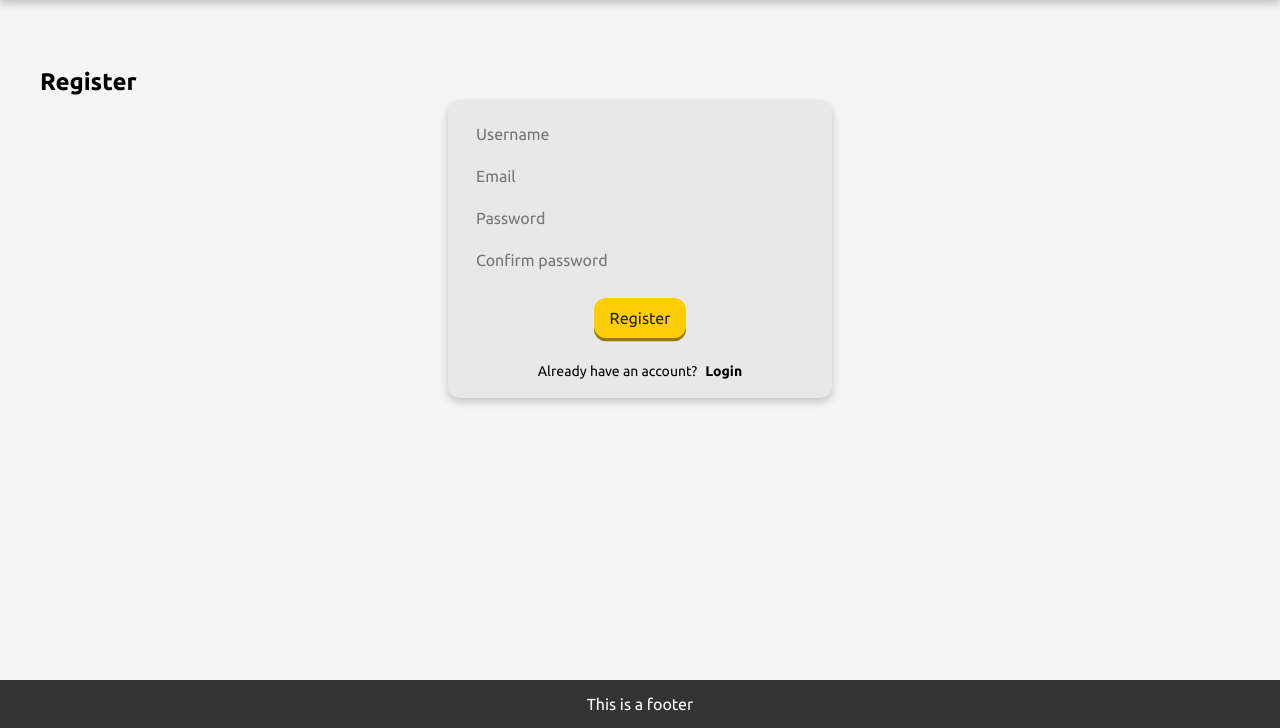
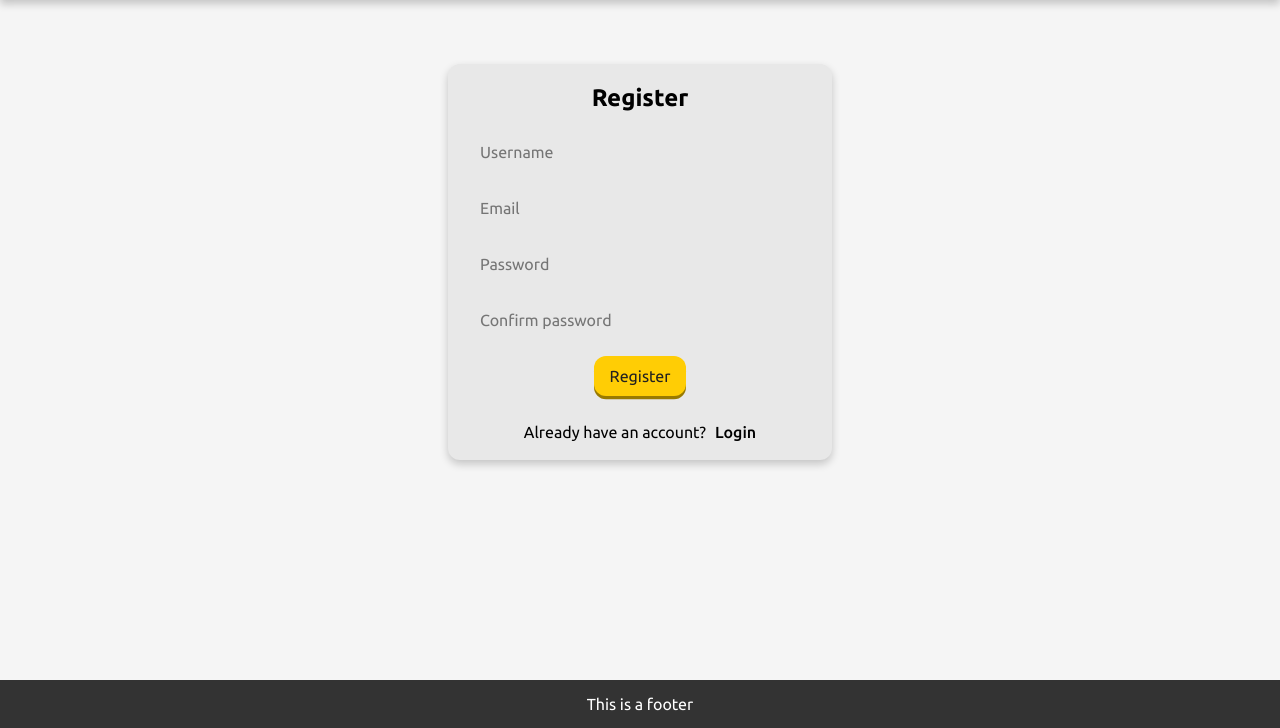
Before and after one commit to brendanjcarlson/pokebattler, a Flask app: page /auth/register in a window 1280 px wide. Shown: the part 72-800 px from the top of the page. Run offline with Flask 3, Linux system fonts and the light colour scheme; some libraries are stand-ins or nearby versions.

Commit message:
refactor

```diff
--- a/app/__init__.py
+++ b/app/__init__.py
@@ -7,6 +7,7 @@ from .models import db, User
 from .home.routes import home
 from .auth.routes import auth
 from .poke.routes import poke
+from .user.routes import user
 
 app = Flask(__name__)
 app.config.from_object(Config)
@@ -14,15 +15,16 @@ app.config.from_object(Config)
 db.init_app(app)
 migrate = Migrate(app, db)
 
+
+app.register_blueprint(home, url_prefix='/')
+app.register_blueprint(auth, url_prefix='/auth')
+app.register_blueprint(poke, url_prefix='/poke')
+app.register_blueprint(user, url_prefix='/user')
+
 login = LoginManager()
 login.init_app(app)
+login.login_view = 'auth.login'
 
 @login.user_loader
 def load_user(user_id):
     return User.query.get(user_id)
-
-login.login_view = 'auth.login_page'
-
-app.register_blueprint(home, url_prefix='/')
-app.register_blueprint(auth, url_prefix='/auth')
-app.register_blueprint(poke, url_prefix='/poke')
--- a/app/auth/auth_templates/register.html.j2
+++ b/app/auth/auth_templates/register.html.j2
@@ -2,20 +2,20 @@
 
 
 {% block content %}
-<h2>Register</h2>
 
 <form class='form' method="POST">
+    <h2 class="form-title">Register</h2>
     {{ form.hidden_tag() }}
     <div class="form-inputs">
-        {{ form.username(class='form-row') }}
-        {{ form.email(class='form-row') }}
-        {{ form.password(class='form-row') }}
-        {{ form.confirm_password(class='form-row') }}
+        {{ form.username(class='form-input') }}
+        {{ form.email(class='form-input') }}
+        {{ form.password(class='form-input') }}
+        {{ form.confirm_password(class='form-input') }}
     </div>
     <div class="form-btns">
         {{ form.submit(class='btn btn-yellow') }}
     </div>
-    <p>Already have an account?<a href="{{ url_for('auth.login_page') }}">Login</a></p>
+    <p>Already have an account?<a href="{{ url_for('auth.login') }}">Login</a></p>
 </form>
 
 {% endblock %}
--- a/app/auth/routes.py
+++ b/app/auth/routes.py
@@ -9,8 +9,14 @@ auth = Blueprint('auth', __name__, template_folder='auth_templates')
 
 @auth.get('/register')
 @auth.post('/register')
-def register_page():
+def register():
     form = RegisterForm()
+    kwargs = {
+        'title': 'PokeBattle | Register',
+        'form': form,
+        'user': current_user
+        }
+
     if request.method == 'POST':
         if form.validate():
             username = form.username.data
@@ -26,14 +32,20 @@ def register_page():
             else:
                 user = User(username, email, password)
                 user.CREATE()
-                return redirect(url_for('auth.login_page'))
-    return render_template('register.html.j2', form=form, user=current_user)
+                return redirect(url_for('auth.login'))
+    return render_template('register.html.j2',  **kwargs)
 
 
 @auth.get('/login')
 @auth.post('/login')
-def login_page():
+def login():
     form = LoginForm()
+    kwargs = {
+        'title': 'PokeBattle | Login',
+        'form': form,
+        'user': current_user
+    }
+
     if request.method == 'POST':
         if form.validate():
             username = form.username.data
@@ -46,15 +58,15 @@ def login_page():
                     if 'next' in request.args:
                         return redirect(request.args['next'])
                     else:
-                        return redirect(url_for('home.home_page'))
+                        return redirect(url_for('home.landing'))
                 else:
                     return render_template('login.html.2')
             else:
                 return render_template('login.html.j2')
 
-    return render_template('login.html.j2', form=form, user=current_user)
+    return render_template('login.html.j2', **kwargs)
 
 @auth.get('/logout')
 def logout():
     logout_user()
-    return redirect(url_for('home.home_page'))
+    return redirect(url_for('home.landing'))
--- a/app/poke/poke_templates/search.html.j2
+++ b/app/poke/poke_templates/search.html.j2
@@ -10,9 +10,9 @@
         <div class="poke-header">
             <h2>{{ poke.name.title() }}</h2>
             {% if not caught %}
-            <a class='btn-small btn-red' href="{{ url_for('poke.poke_catch', poke_id=poke.id) }}">Catch</a>
+            <a class='btn-small btn-red' href="{{ url_for('poke.catch', poke_id=poke.id) }}">Catch</a>
             {% elif caught_user.id == current_user.id %}
-            <a class='btn-small btn-red' href="{{ url_for('poke.poke_release', poke_id=poke.id) }}">Release</a>
+            <a class='btn-small btn-red' href="{{ url_for('poke.release', poke_id=poke.id) }}">Release</a>
             {% else %}
             <p>Caught by {{ caught_user.username }}</p>
             {% endif %}
--- a/app/poke/poke_templates/team.html.j2
+++ b/app/poke/poke_templates/team.html.j2
@@ -19,7 +19,7 @@
     <div class="poke-card" data-background="{{ poke.poke_type }}">
         <div class="poke-header">
             <h2>{{ poke.name.title() }}</h2>
-            <a class='btn-small btn-red' href="{{ url_for('poke.poke_release', poke_id=poke.id) }}">Release</a>
+            <a class='btn-small btn-red' href="{{ url_for('poke.release', poke_id=poke.id) }}">Release</a>
         </div>
         <img src="{{ poke.sprite_url }}" alt="{{ poke.name }}">
         <div class="poke-section">
--- /dev/null
+++ b/app/static/index.js
@@ -0,0 +1,3 @@
+document.addEventListener('DOMContentLoaded', init);
+
+function init() {}
--- a/app/static/styles.css
+++ b/app/static/styles.css
@@ -80,6 +80,7 @@ header {
     display: flex;
     align-items: center;
     gap: 0.75rem;
+    margin-right: 1rem;
 }
 .nav-link-animated:is(:hover, :focus) img {
     animation: wobble 1500ms ease-in-out infinite;
@@ -210,48 +211,61 @@ FORMS
 .form {
     display: flex;
     flex-direction: column;
-    justify-content: center;
-    align-items: center;
-    gap: 1.25rem;
     background-color: var(--clr-bg-dark);
-    width: min(24rem, 90%);
+    border-radius: var(--border-radius);
+    width: 24rem;
+    padding: 1rem;
     margin: 0 auto;
-    border-radius: var(--border-radius);
-    padding: 1rem;
     box-shadow: var(--box-shadow);
 }
 
-.form-horizontal {
-    flex-direction: row;
+.form p {
+    margin: 0 auto;
+}
+
+.form p a {
+    margin-left: 1ch;
+    font-weight: 500;
+}
+
+.form p a:hover {
+    text-decoration: underline;
+}
+
+.form-title {
+    margin: 0 auto 1rem;
 }
 
 .form-inputs {
-    width: 100%;
+    display: flex;
+    flex-direction: column;
+    flex: 1;
 }
 
-.form-row {
-    padding: 0.375rem 0.75rem;
-    width: 100%;
-}
-.form-row:not(:last-child) {
-    margin-bottom: 0.375rem;
+.form-input {
+    margin-bottom: 1rem;
+    padding: 0.5rem 1rem;
 }
 
 .form-btns {
-    margin-bottom: 0.2rem;
+    display: flex;
+    align-items: center;
+    justify-content: center;
+    margin-bottom: 1.5rem;
 }
 
-.form p {
-    font-size: 0.875rem;
+.header-form {
+    display: flex;
+    align-items: center;
 }
 
-.form p a {
-    font-weight: 700;
-    margin-left: 1ch;
-    padding-bottom: 1px;
+.header-form .form-btns {
+    margin-bottom: 0;
+    margin-left: 1rem;
 }
-.form p a:is(:hover, :focus) {
-    border-bottom: 2px solid var(--clr-text-dark);
+
+.header-form .form-input {
+    margin-bottom: 0;
 }
 
 /*
--- a/app/templates/head.html.j2
+++ b/app/templates/head.html.j2
@@ -9,4 +9,5 @@
     <script src="https://kit.fontawesome.com/c8702b7e57.js" crossorigin="anonymous"></script>
     <link rel="stylesheet" href="{{ url_for('static', filename='reset.css') }}">
     <link rel="stylesheet" href="{{ url_for('static', filename='styles.css') }}">
+    <script src="{{ url_for('static', filename='index.js') }}" defer></script>
 </head>
--- a/app/templates/header.html.j2
+++ b/app/templates/header.html.j2
@@ -1,37 +1,28 @@
-<!DOCTYPE html>
-<html lang="en">
-
-<head>
-    <meta charset="UTF-8">
-    <meta http-equiv="X-UA-Compatible" content="IE=edge">
-    <meta name="viewport" content="width=device-width, initial-scale=1.0">
-    <title>{{ title }}</title>
-    <link rel="preconnect" href="https://fonts.googleapis.com">
-    <link rel="preconnect" href="https://fonts.gstatic.com" crossorigin>
-    <link href="https://fonts.googleapis.com/css2?family=Ubuntu:wght@300;400;500;700&display=swap" rel="stylesheet">
-    <script src="https://kit.fontawesome.com/c8702b7e57.js" crossorigin="anonymous"></script>
-    <link rel="stylesheet" href="{{ url_for('static', filename='reset.css') }}">
-    <link rel="stylesheet" href="{{ url_for('static', filename='styles.css') }}">
-</head>
-
-<body>
 <header>
     <nav class="nav container">
         <div>
-                <a class='nav-link-animated' href="{{ url_for('home.home_page') }}">
+            <a class='nav-link-animated' href="{{ url_for('home.landing') }}">
                 <img src="{{ url_for('static', filename='pokeball.png') }}" alt="">
-                    <h1>{{ title }}</h1>
+                <h1>PokeBattle</h1>
             </a>
             {% if user.is_authenticated %}
-                <a href="{{ url_for('poke.poke_team', username=user.username) }}"> {{ user.username }}</a>
-                <a href="{{ url_for('poke.poke_search') }}">Find pokemans!</a>
+            <form class="header-form" method="POST" action="{{ url_for('poke.search') }}">
+                {{ form.hidden_tag() }}
+                <div class="form-inputs">
+                    {{ form.pokemon(class='form-input') }}
+                </div>
+                <div class="form-btns">
+                    {{ form.submit(class='btn btn-yellow') }}
+                </div>
+            </form>
             {% endif %}
         </div>
         <div>
             {% if not user.is_authenticated %}
-                <a class='btn btn-yellow' href="{{ url_for('auth.register_page') }}">Register</a>
-                <a class='btn btn-blue' href="{{ url_for('auth.login_page') }}">Login</a>
+            <a class='btn btn-yellow' href="{{ url_for('auth.register') }}">Register</a>
+            <a class='btn btn-blue' href="{{ url_for('auth.login') }}">Login</a>
             {% else %}
+            <a class='btn btn-red' href="{{ url_for('user.team', username=user.username) }}">My team</a>
             <a class='btn btn-blue' href="{{ url_for('auth.logout') }}">Logout</a>
             {% endif %}
         </div>
--- a/app/templates/header_nav.html.j2
+++ /dev/null
@@ -1,22 +0,0 @@
-<header>
-    <nav class="nav container">
-        <div>
-            <a class='nav-link-animated' href="{{ url_for('home.home_page') }}">
-                <img src="{{ url_for('static', filename='pokeball.png') }}" alt="">
-                <h1>PokeBattle</h1>
-            </a>
-            {% if user.is_authenticated %}
-            <a href="{{ url_for('poke.poke_team', username=user.username) }}"> {{ user.username }}&apos;s team</a>
-            <a href="{{ url_for('poke.poke_search') }}">Find pokemans!</a>
-            {% endif %}
-        </div>
-        <div>
-            {% if not user.is_authenticated %}
-            <a class='btn btn-yellow' href="{{ url_for('auth.register_page') }}">Register</a>
-            <a class='btn btn-blue' href="{{ url_for('auth.login_page') }}">Login</a>
-            {% else %}
-            <a class='btn btn-blue' href="{{ url_for('auth.logout') }}">Logout</a>
-            {% endif %}
-        </div>
-    </nav>
-</header>
--- a/app/templates/layout.html.j2
+++ b/app/templates/layout.html.j2
@@ -3,18 +3,12 @@
 {% include 'head.html.j2' %}
 
 <body>
-    {% include 'header_nav.html.j2' %}
-
+    {% include 'header.html.j2' %}
     <div class="container">
-
         {% block content %}
-
         {% endblock %}
-
     </div>
-
     {% include 'footer.html.j2' %}
-
 </body>
 
 </html>
```
Also changed, not shown: app/auth/auth_templates/login.html.j2 (+4 -4 lines), app/forms.py (added, +7 -0 lines), app/home/routes.py (+9 -3 lines), app/poke/poke_templates/search_form.html.j2 (deleted, +0 -9 lines), app/poke/routes.py (+20 -27 lines), app/user/routes.py (added, +31 -0 lines), app/home/home_templates/landing.html.j2 (renamed from app/home/home_templates/home.html.j2), app/user/forms.py (added). Lines whose indentation alone changed are shown as unchanged.
